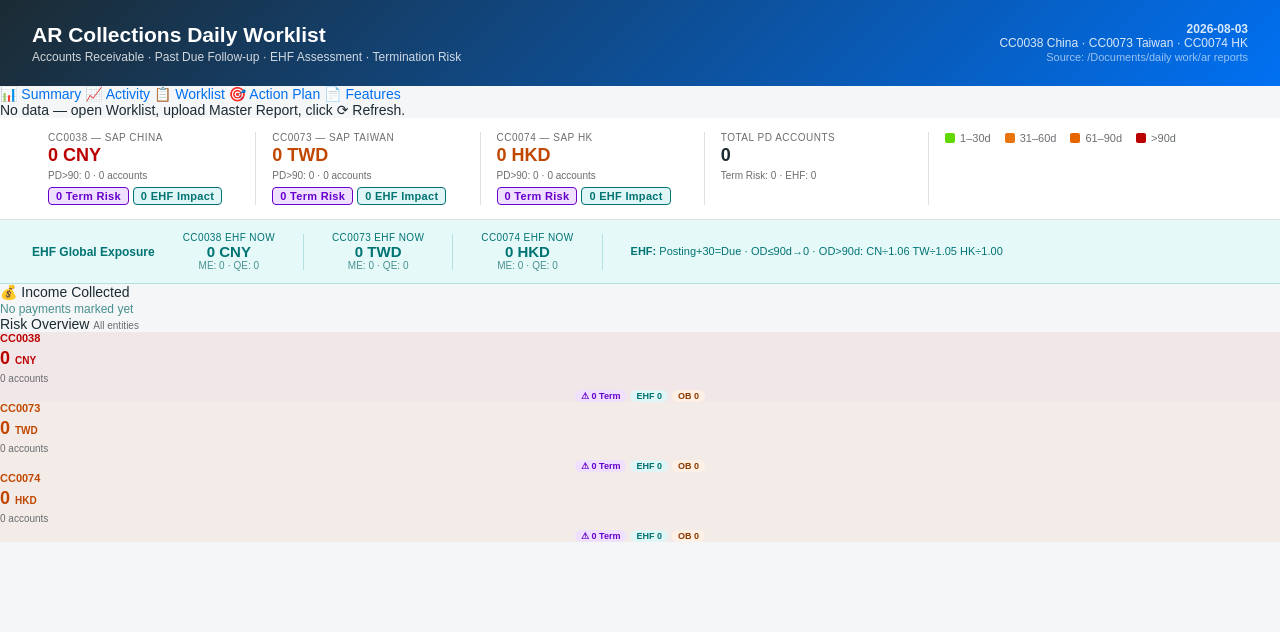
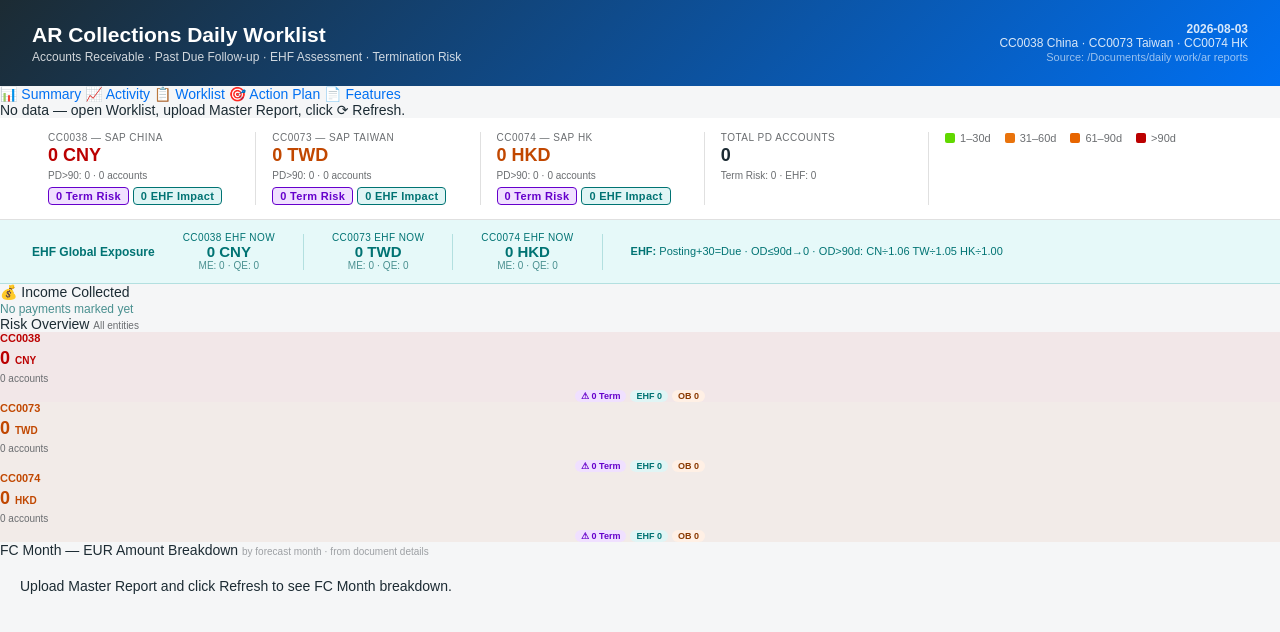
Before and after one commit to HFRandB/ar-collections-workbench, a plain HTML site: page daily work/AR_Summary_2026-08-03.html in a window 1280 px wide. Drawn offline with Linux system fonts and the light colour scheme.

Commit message:
Fix: insert FC Month card HTML into dash-grid (was missing from DOM)

```diff
--- a/daily work/AR_Summary_2026-08-03.html
+++ b/daily work/AR_Summary_2026-08-03.html
@@ -199,7 +199,18 @@ tr:last-child td{border-bottom:none}tr:hover td{background:#FAFCFF}
         <div class="dash-empty" style="grid-column:1/-1">Loading…</div>
       </div>
     </div>
-  </div>
+
+    <!-- FC Month Breakdown card -->
+    <div class="dash-card" style="grid-column:1/-1">
+      <div class="dash-card-header">
+        FC Month — EUR Amount Breakdown
+        <span style="font-size:10px;font-weight:400;color:#9DA0A4">by forecast month · from document details</span>
+      </div>
+      <div id="fc-month-body" style="padding:0">
+        <div class="dash-empty" style="padding:20px">Upload Master Report and click Refresh to see FC Month breakdown.</div>
+      </div>
+    </div>
+</div>
 </div>
 
 <script>
```
